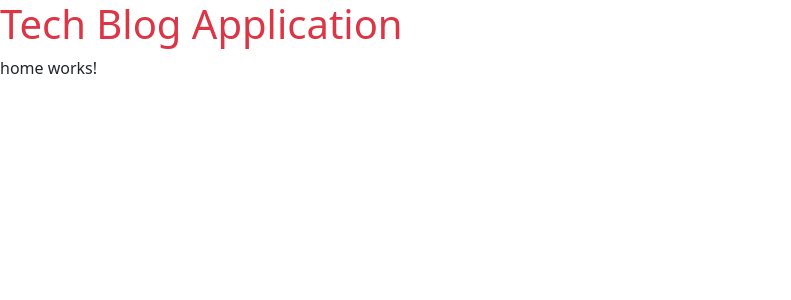
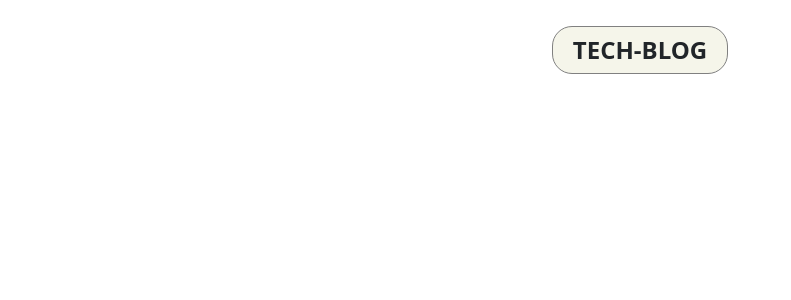
Before and after one commit to sahil556/Online-Blogging-System, an Angular app in the folder tech-blog-app/: page / in a window 1280 px wide. Shown: the top 300 px of the page, without its empty margins (0-791 px from the left). Built offline with nearby package versions, Linux system fonts and the light colour scheme.

Commit message:
Header Desgin Completed

```diff
--- a/tech-blog-app/src/app/app.component.html
+++ b/tech-blog-app/src/app/app.component.html
@@ -1,2 +1,3 @@
+<app-header></app-header>
 <h1 class="text-danger">Tech Blog Application</h1>
 <router-outlet></router-outlet>
--- a/tech-blog-app/src/app/layouts/header/header.component.css
+++ b/tech-blog-app/src/app/layouts/header/header.component.css
@@ -0,0 +1,14 @@
+header {
+    height: 100px;
+}
+
+.site-logo{
+    padding: 5px 20px;
+    border-radius: 20px;
+    border: 1px solid grey;
+    background-color: var(--secondary-color);
+    color: var(--primart-color);
+    font-size: 1.5rem;
+    text-decoration: none;
+    font-weight: 650;
+}
--- a/tech-blog-app/src/app/layouts/header/header.component.html
+++ b/tech-blog-app/src/app/layouts/header/header.component.html
@@ -1 +1,5 @@
-<p>header works!</p>
+<header class=" navbar navbar-expand-lg fixed-top bg-white">
+    <div class="container justify-content-center">
+        <a href="#" class="site-logo">TECH-BLOG</a>
+    </div>
+</header>
--- a/tech-blog-app/src/styles.css
+++ b/tech-blog-app/src/styles.css
@@ -1,7 +1,6 @@
 /* You can add global styles to this file, and also import other style files */
 
-/* @import '~bootstrap/dist/css/bootstrap.min.css' */
-
+@import '~bootstrap/dist/css/bootstrap.min.css';
 @import url('https://fonts.googleapis.com/css2?family=Roboto&display=swap');
 
 :root{
```
